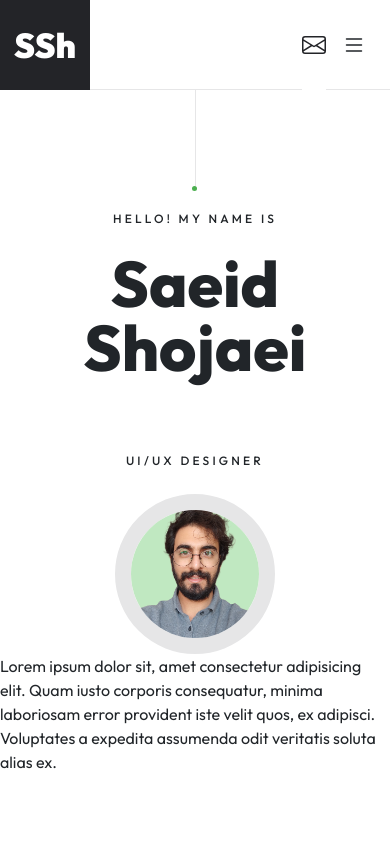
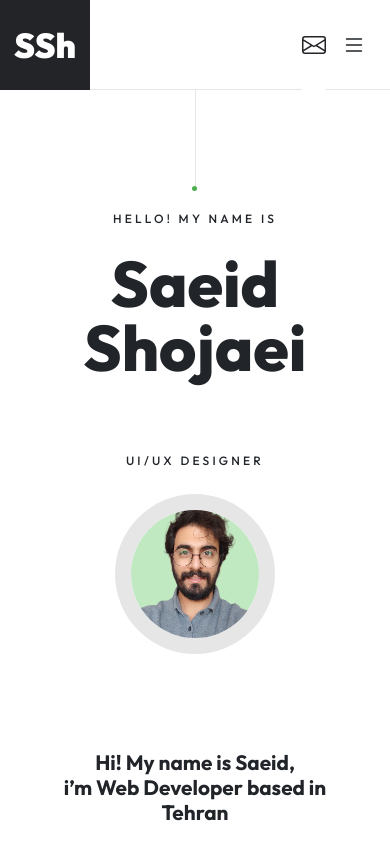
Before and after one commit to saeidsh777/My-Page, a React (Vite) app: page / in a window 390 px wide. Built offline with nearby package versions, Linux system fonts and the light colour scheme.

Commit message:
media css

```diff
--- a/src/pages/Home/Home.jsx
+++ b/src/pages/Home/Home.jsx
@@ -3,8 +3,9 @@ import "./Home.css";
 export default function Home() {
   return (
     <section className="home scroll-y col-12 col-lg-8">
+      <div className="container-c">
         {/* Start Banner */}
-      <section className="home-banner d-flex flex-column mx-auto align-items-center">
+        <section className="home-banner d-flex flex-column align-items-center">
           <div className="line-v"></div>
           <div className="box-banner-title d-flex flex-column align-items-center">
             <span className="mt-4 d-block text-center label-1">
@@ -24,15 +25,15 @@ export default function Home() {
               />
             </div>
           </div>
-
-        <div>
-          Lorem ipsum dolor sit, amet consectetur adipisicing elit. Quam iusto
-          corporis consequatur, minima laboriosam error provident iste velit
-          quos, ex adipisci. Voluptates a expedita assumenda odit veritatis
-          soluta alias ex.
-        </div>
         </section>
         {/* End Banner */}
+
+        {/* Start About */}
+        <section className="about mt-6">
+          <h2 className="text-center title-1">Hi! My name is Saeid,<br /> i’m Web Developer based in <br /> Tehran</h2>
+        </section>
+        {/* End About */}
+      </div>
     </section>
   );
 }
--- a/src/styles/costume.css
+++ b/src/styles/costume.css
@@ -29,3 +29,17 @@
   font-size: 0.75rem;
   letter-spacing: 0.2rem;
 }
+
+.title-1{
+    font-size: 2.5rem;
+    font-family: outfit-700;
+}
+
+.container-c{
+    width: 80%;
+    margin: 0 auto;
+}
+
+.mt-6{
+    margin-top: 6rem;
+}
--- a/src/styles/media.css
+++ b/src/styles/media.css
@@ -67,6 +67,11 @@
   .banner-title {
     font-size: 4rem;
   }
+
+  .title-1 {
+    font-size: 1.3rem;
+    font-family: outfit-700;
+  }
 }
 
 @media only screen and (min-width: 991px) {
```
Lines whose indentation alone changed are shown as unchanged.
